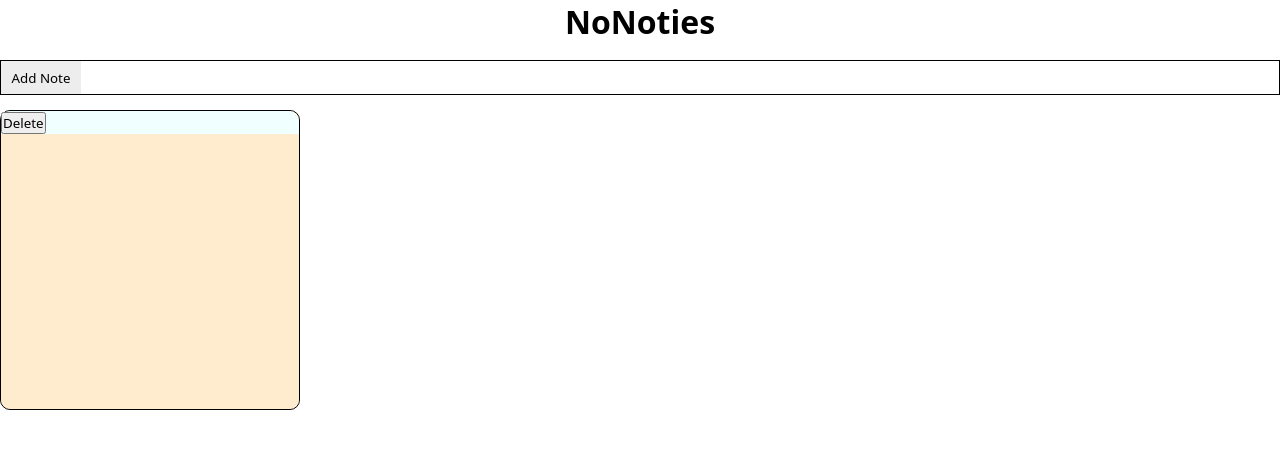
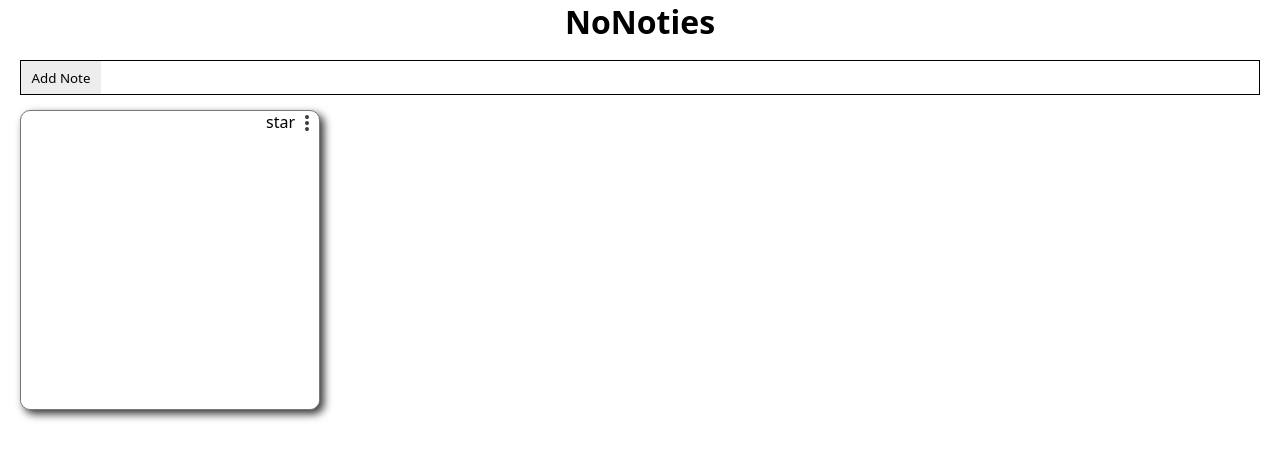
Before and after one commit to ElChancho/NoNoties, a React (Vite) app: page / in a window 1280 px wide. Both pictures are taken after a click on the button "Add Note". Shown: the top 458 px of the page. Built offline with nearby package versions, Linux system fonts and the light colour scheme; a web font is replaced by a local one.

Commit message:
dropdown added

```diff
--- a/src/App.css
+++ b/src/App.css
@@ -18,6 +18,15 @@ html {
 
 main {
   display: flex;
+  flex-direction: column;
+  gap: 15px;
+}
+
+
+.section-card {
+  display: flex;
   flex-wrap: wrap;
   gap: 15px;
+  padding-left: 20px;
+  padding-right: 20px;
 }
--- a/src/App.jsx
+++ b/src/App.jsx
@@ -12,7 +12,7 @@ export function App () {
       <Header />
       <main>
         <ToolBar addNote={addNote} />
-
+        <div className='section-card'>
           {
             notes.map((note) => {
               return (
@@ -26,8 +26,9 @@ export function App () {
               )
             })
           }
+          {/* <Card key={100} note='prueba' onChange={(e) => updateNote({ index: 100, note: e.target.value })} /> */}
+        </div>
 
-        {/* <Card key={100} note='prueba' onChange={(e) => updateNote({ index: 100, note: e.target.value })} /> */}
       </main>
     </>
 
--- a/src/components/Card.css
+++ b/src/components/Card.css
@@ -1,13 +1,15 @@
 :root {
-  --bg-color: blanchedalmond
+  --bg-color: white;
+  --border: 1px solid rgb(120, 120, 120);
 }
 
 .card {
   width: 300px;
   height: 300px;
   background-color: var(--bg-color);
-  border: 1px solid black;
+  border: var(--border);
   border-radius: 10px;
+  box-shadow: 4px 4px 8px rgb(52, 52, 52);
   display: flex;
   flex-direction: column;
 }
@@ -15,9 +17,47 @@
 .card-options {
   width: 100%;
   height: 25px;
-  background-color: azure;
+  display: flex;
+  justify-content: right;
   border-top-left-radius: inherit;
   border-top-right-radius: inherit;
+}
+
+.more-vert {
+  position: relative;
+}
+
+.more-vert-options {
+  min-width: 60px;
+  display: flex;
+  flex-direction: column;
+  position: absolute;
+  top: 25px;
+  left: -10px;
+  border: var(--border);
+}
+
+.more-vert-options button {
+  border: 0;
+  font-size: 14px;
+  background-color: white;
+  transition: 0.3s ease;
+}
+
+.more-vert-options button:hover {
+  background-color: rgb(219, 219, 219);
+  cursor: pointer;
+}
+
+img {
+  opacity: 75%;
+  border-radius: 12px;
+  transition: 0.3s ease;
+}
+
+img:hover {
+  background-color: rgb(179, 179, 179);
+  cursor: pointer;
 }
 
 textarea {
@@ -26,6 +66,7 @@ textarea {
   height: 100%;
   padding-left: 10px;
   padding-right: 10px;
+  font-size: 15px;
   background-color: inherit;
   resize: none;
   outline: none;
--- a/src/components/Card.jsx
+++ b/src/components/Card.jsx
@@ -1,10 +1,29 @@
+import { useState } from 'react'
+import IconMoreVert from '../img/more_vert.svg'
 import './Card.css'
 
 export function Card ({ note, id, onChange, deleteNote }) {
+  const [dropDown, setDropDown] = useState(false)
+
+  const dropDownClick = () => {
+    setDropDown(!dropDown)
+  }
+
   return (
     <div className='card'>
       <div className='card-options'>
-        <button onClick={() => deleteNote(id)}>Delete</button>
+        <p>star</p>
+        <div className='more-vert'>
+          <img src={IconMoreVert} alt='dropdown' onClick={dropDownClick} />
+          {
+            dropDown && (
+              <div className='more-vert-options'>
+                <button onClick={() => deleteNote(id)}>Delete</button>
+              </div>
+            )
+          }
+        </div>
+
       </div>
       <textarea value={note} onChange={onChange} />
     </div>
--- a/src/components/ToolBar.css
+++ b/src/components/ToolBar.css
@@ -1,8 +1,14 @@
+:root {
+  --margin-left: 20px;
+  --margin-right: 20px;
+}
+
 .toolbar {
-  width: 100%;
+  width: calc(100% - var(--margin-left) - var(--margin-right));
   height: 35px;
   display: flex;
   justify-content: space-between;
   border: 1px solid black;
-  /* background-color: blanchedalmond; */
+  margin-left: var(--margin-left);
+  margin-right: var(--margin-right);
 }
```
Also changed, not shown: src/img/more_vert.svg (added). Lines whose indentation alone changed are shown as unchanged.
